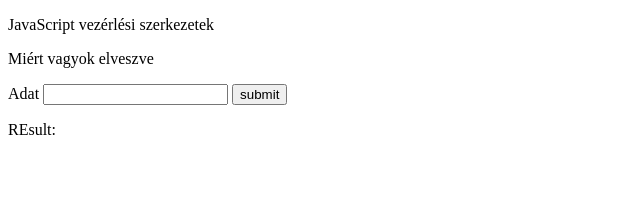
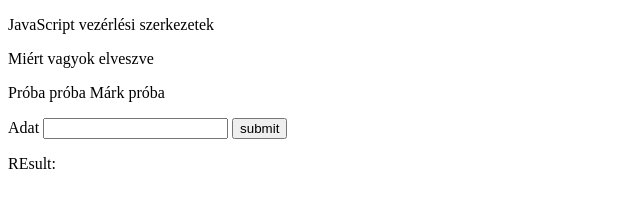
Before and after one commit to defalt1337/210317_csapatmunka, a plain HTML site: page newwhat/index.html in a window 1280 px wide. Shown: the whole page, without its empty margins (0-640 px from the left). Drawn offline with Linux system fonts and the light colour scheme.

Commit message:
Update index.html

```diff
--- a/newwhat/index.html
+++ b/newwhat/index.html
@@ -11,6 +11,7 @@
     <header>
         <p>JavaScript vezérlési szerkezetek</p>
         <p>Miért vagyok elveszve</p>
+        <p>Próba próba Márk próba</p>
     </header>
     <main>
         <form>
```
